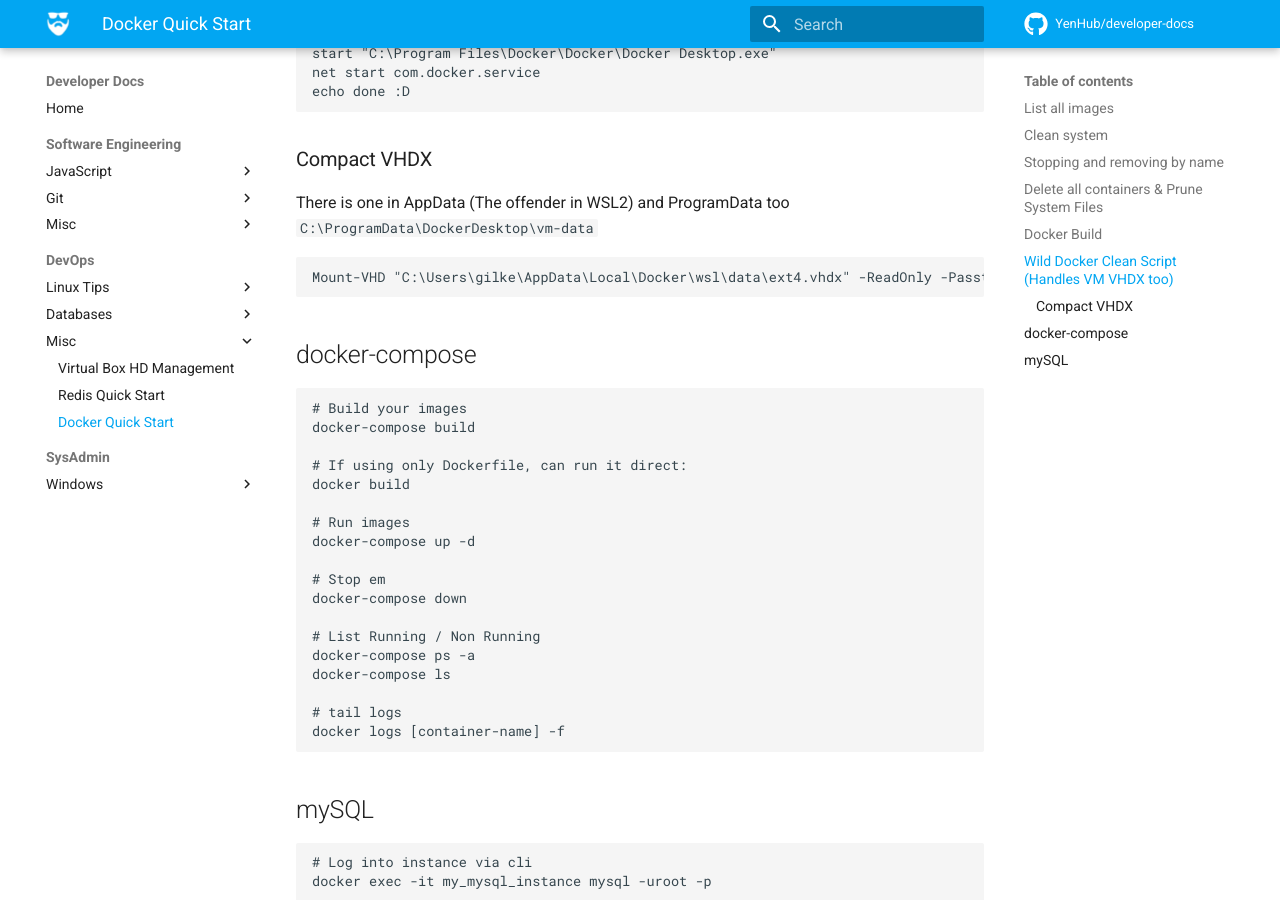
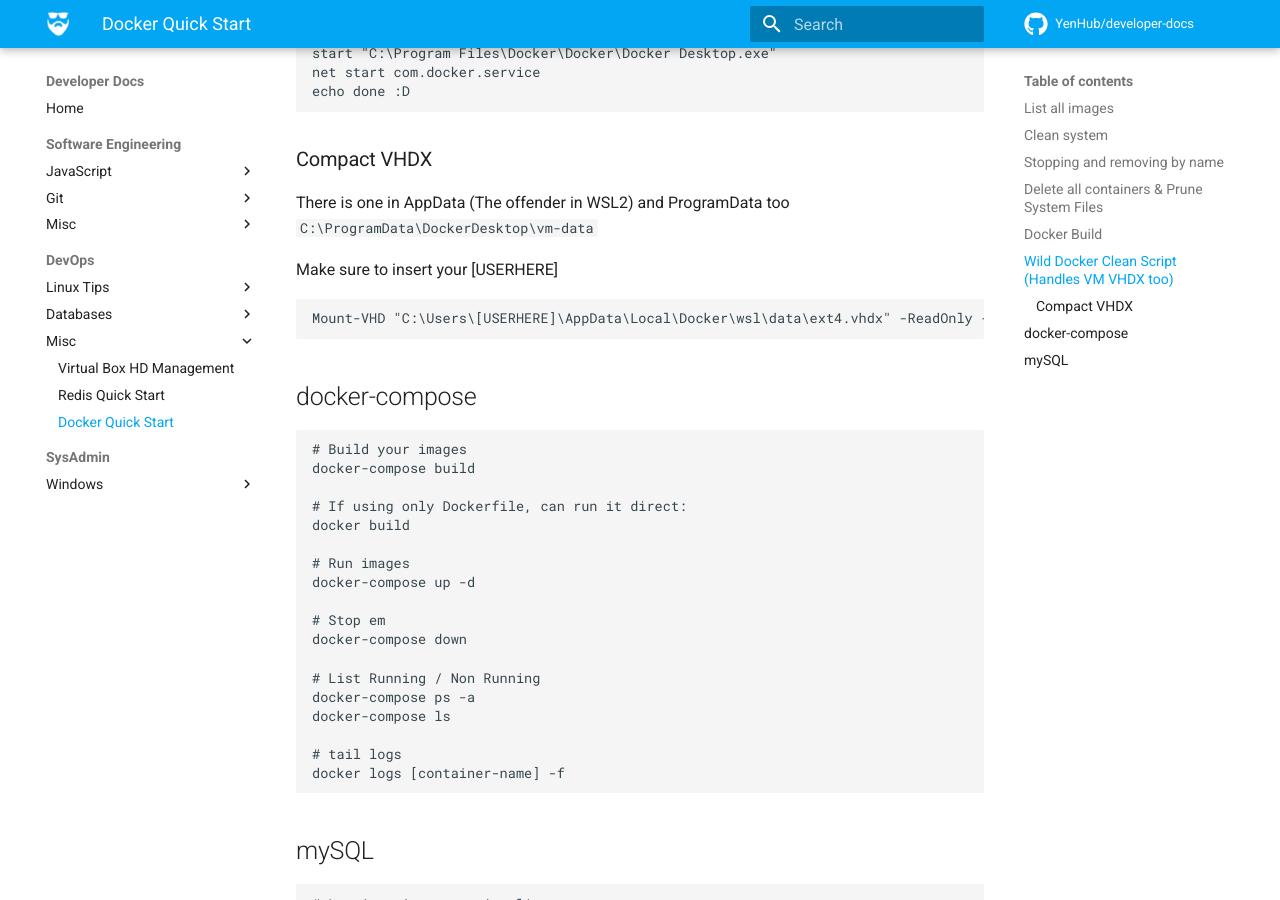
Before and after one commit to YenHub/developer-docs, an MkDocs documentation site: the page built from docs/devops/misc/docker.md, in a window 1280 px wide and 900 px high, scrolled down 1122 px. Built offline with MkDocs 1.6.1 and Material for MkDocs 9.7.7, drawn with Linux system fonts in a browser that asks for light colours; comment, search, counter and statistics services are not loaded.

Commit message:
🔨 Adjust for guide variable

````diff
--- a/docs/devops/misc/docker.md
+++ b/docs/devops/misc/docker.md
@@ -53,8 +53,10 @@
 
 There is one in AppData (The offender in WSL2) and ProgramData too `C:\ProgramData\DockerDesktop\vm-data`
 
+Make sure to insert your [USERHERE]
+
 ```powershell
-Mount-VHD "C:\Users\gilke\AppData\Local\Docker\wsl\data\ext4.vhdx" -ReadOnly -Passthru | Optimize-VHD -Mode Quick -Passthru | Optimize-VHD -Mode Full -Passthru | Optimize-VHD -Mode Full -Passthru | Dismount-VHD -Passthru | Optimize-VHD -Mode Quick -Passthru | Optimize-VHD -Mode Full
+Mount-VHD "C:\Users\[USERHERE]\AppData\Local\Docker\wsl\data\ext4.vhdx" -ReadOnly -Passthru | Optimize-VHD -Mode Quick -Passthru | Optimize-VHD -Mode Full -Passthru | Optimize-VHD -Mode Full -Passthru | Dismount-VHD -Passthru | Optimize-VHD -Mode Quick -Passthru | Optimize-VHD -Mode Full
 ```
 
 ## docker-compose
````
